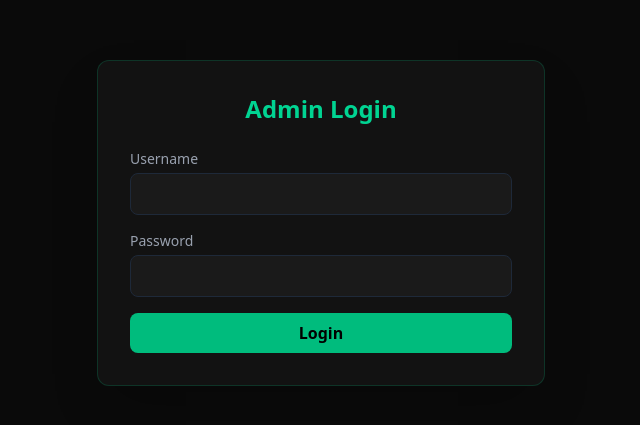
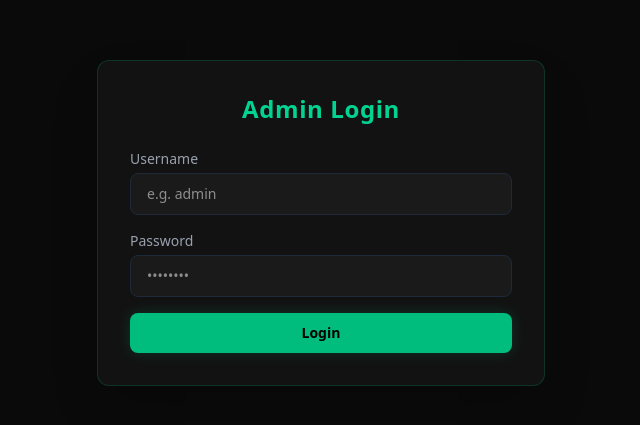
Before and after one commit to mamun441998/Mamunur-Rashid-Portfolio, a Next.js app in the folder frontend/: page /admin/login in a window 1280 px wide. Shown: the part 177-602 px from the top of the page, without its empty margins (319-959 px from the left). Built offline with nearby package versions, Linux system fonts and the light colour scheme.

Commit message:
Fix login API routing and request format

```diff
--- a/frontend/app/admin/login/page.tsx
+++ b/frontend/app/admin/login/page.tsx
@@ -15,28 +15,65 @@ export default function AdminLogin() {
     setLoading(true);
     setError("");
 
-    // Local-e standard FASTAPI port 8000 target korbe
-    const BACKEND_URL = process.env.NEXT_PUBLIC_API_URL || "http://127.0.0.1:8000";
+    // Trim whitespace to prevent typo errors
+    const cleanUsername = username.trim();
+    const cleanPassword = password.trim();
+
+    // Ensure URL has no trailing slash
+    const rawUrl = process.env.NEXT_PUBLIC_API_URL || "http://127.0.0.1:8000";
+    const BACKEND_URL = rawUrl.replace(/\/$/, "");
 
     try {
+      // 1. Try URL-encoded Form Data (Standard OAuth2 in FastAPI)
       const formData = new URLSearchParams();
-      formData.append("username", username);
-      formData.append("password", password);
+      formData.append("username", cleanUsername);
+      formData.append("password", cleanPassword);
 
-      const res = await fetch(`${BACKEND_URL}/api/auth/login`, {
+      let res = await fetch(`${BACKEND_URL}/api/auth/login`, {
         method: "POST",
         headers: { "Content-Type": "application/x-www-form-urlencoded" },
         body: formData,
       });
 
-      if (!res.ok) {
-        throw new Error("Invalid username or password");
+      // 2. Fallback: If 422 or 400 (JSON payload expected), try sending JSON
+      if (res.status === 422 || res.status === 400) {
+        res = await fetch(`${BACKEND_URL}/api/auth/login`, {
+          method: "POST",
+          headers: { "Content-Type": "application/json" },
+          body: JSON.stringify({
+            username: cleanUsername,
+            password: cleanPassword,
+          }),
+        });
+      }
+
+      // 3. Fallback: Try secondary route (/api/login) if 404
+      if (res.status === 404) {
+        res = await fetch(`${BACKEND_URL}/api/login`, {
+          method: "POST",
+          headers: { "Content-Type": "application/x-www-form-urlencoded" },
+          body: formData,
+        });
       }
 
       const data = await res.json();
-      localStorage.setItem("admin_token", data.access_token);
+
+      if (!res.ok) {
+        throw new Error(
+          data.detail || data.message || "Invalid username or password"
+        );
+      }
+
+      // Handle token storage safely
+      const token = data.access_token || data.token;
+      if (!token) {
+        throw new Error("No access token received from server");
+      }
+
+      localStorage.setItem("admin_token", token);
       router.push("/admin/dashboard");
     } catch (err: any) {
+      console.error("Login Error:", err);
       setError(err.message || "Failed to connect to backend server");
     } finally {
       setLoading(false);
@@ -44,43 +81,51 @@ export default function AdminLogin() {
   };
 
   return (
-    <div className="min-h-screen bg-[#0a0a0a] flex items-center justify-center p-4 text-white">
+    <div className="min-h-screen bg-[#0a0a0a] flex items-center justify-center p-4 text-white font-sans">
       <div className="w-full max-w-md p-8 bg-[#121212] border border-emerald-500/20 rounded-xl shadow-2xl">
-        <h1 className="text-2xl font-bold text-emerald-400 mb-6 text-center">Admin Login</h1>
+        <h1 className="text-2xl font-bold text-emerald-400 mb-6 text-center tracking-wide">
+          Admin Login
+        </h1>
 
         {error && (
-          <div className="mb-4 p-3 bg-red-500/10 border border-red-500/50 rounded text-red-400 text-sm">
+          <div className="mb-4 p-3 bg-red-500/10 border border-red-500/50 rounded-lg text-red-400 text-xs font-mono break-words">
             {error}
           </div>
         )}
 
         <form onSubmit={handleLogin} className="space-y-4">
           <div>
-            <label className="block text-sm font-medium text-gray-400 mb-1">Username</label>
+            <label className="block text-sm font-medium text-gray-400 mb-1">
+              Username
+            </label>
             <input
               type="text"
               required
               value={username}
               onChange={(e) => setUsername(e.target.value)}
-              className="w-full px-4 py-2 bg-[#1a1a1a] border border-gray-800 rounded-lg focus:outline-none focus:border-emerald-500 text-white"
+              placeholder="e.g. admin"
+              className="w-full px-4 py-2.5 bg-[#1a1a1a] border border-gray-800 rounded-lg focus:outline-none focus:border-emerald-500 text-white text-sm"
             />
           </div>
 
           <div>
-            <label className="block text-sm font-medium text-gray-400 mb-1">Password</label>
+            <label className="block text-sm font-medium text-gray-400 mb-1">
+              Password
+            </label>
             <input
               type="password"
               required
               value={password}
               onChange={(e) => setPassword(e.target.value)}
-              className="w-full px-4 py-2 bg-[#1a1a1a] border border-gray-800 rounded-lg focus:outline-none focus:border-emerald-500 text-white"
+              placeholder="••••••••"
+              className="w-full px-4 py-2.5 bg-[#1a1a1a] border border-gray-800 rounded-lg focus:outline-none focus:border-emerald-500 text-white text-sm"
             />
           </div>
 
           <button
             type="submit"
             disabled={loading}
-            className="w-full py-2 px-4 bg-emerald-500 hover:bg-emerald-600 text-black font-semibold rounded-lg transition duration-200 disabled:opacity-50"
+            className="w-full py-2.5 px-4 bg-emerald-500 hover:bg-emerald-600 text-black font-bold rounded-lg transition duration-200 disabled:opacity-50 text-sm shadow-[0_0_15px_rgba(16,185,129,0.2)]"
           >
             {loading ? "Signing in..." : "Login"}
           </button>
```
